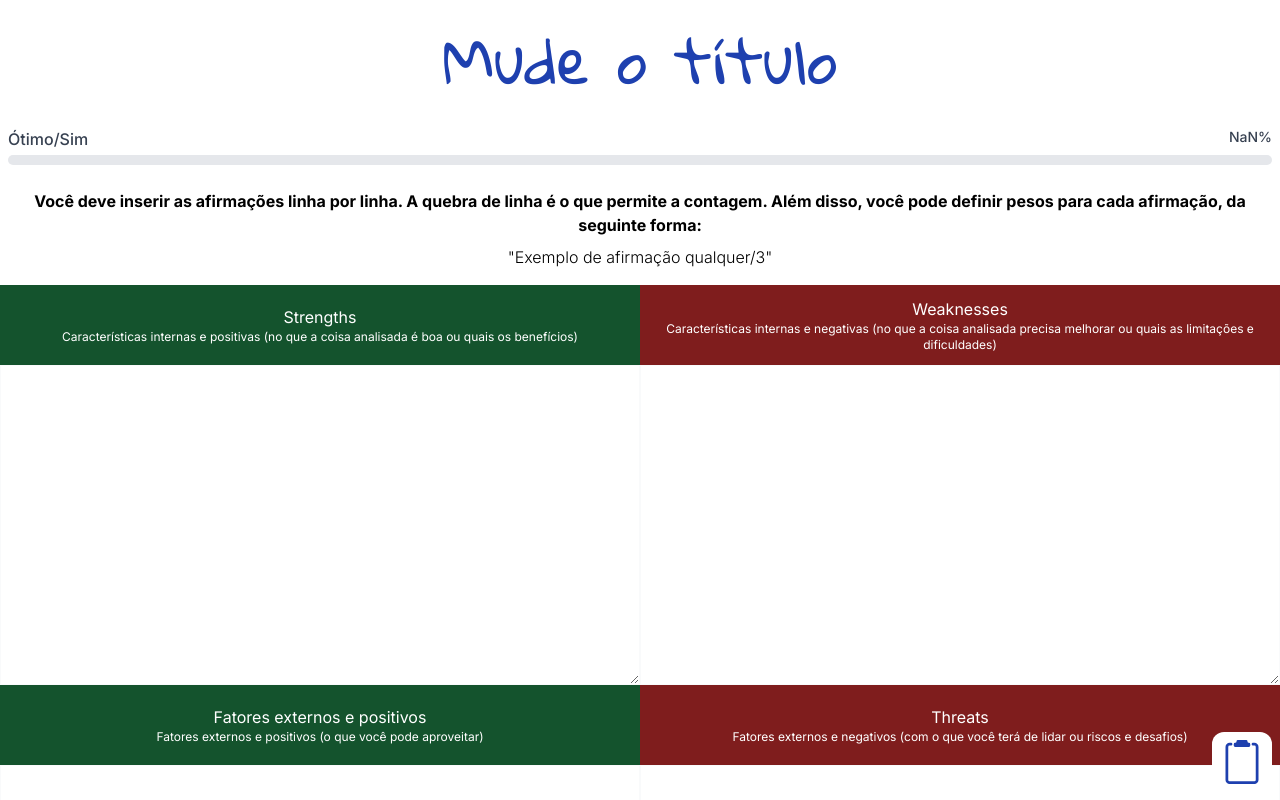
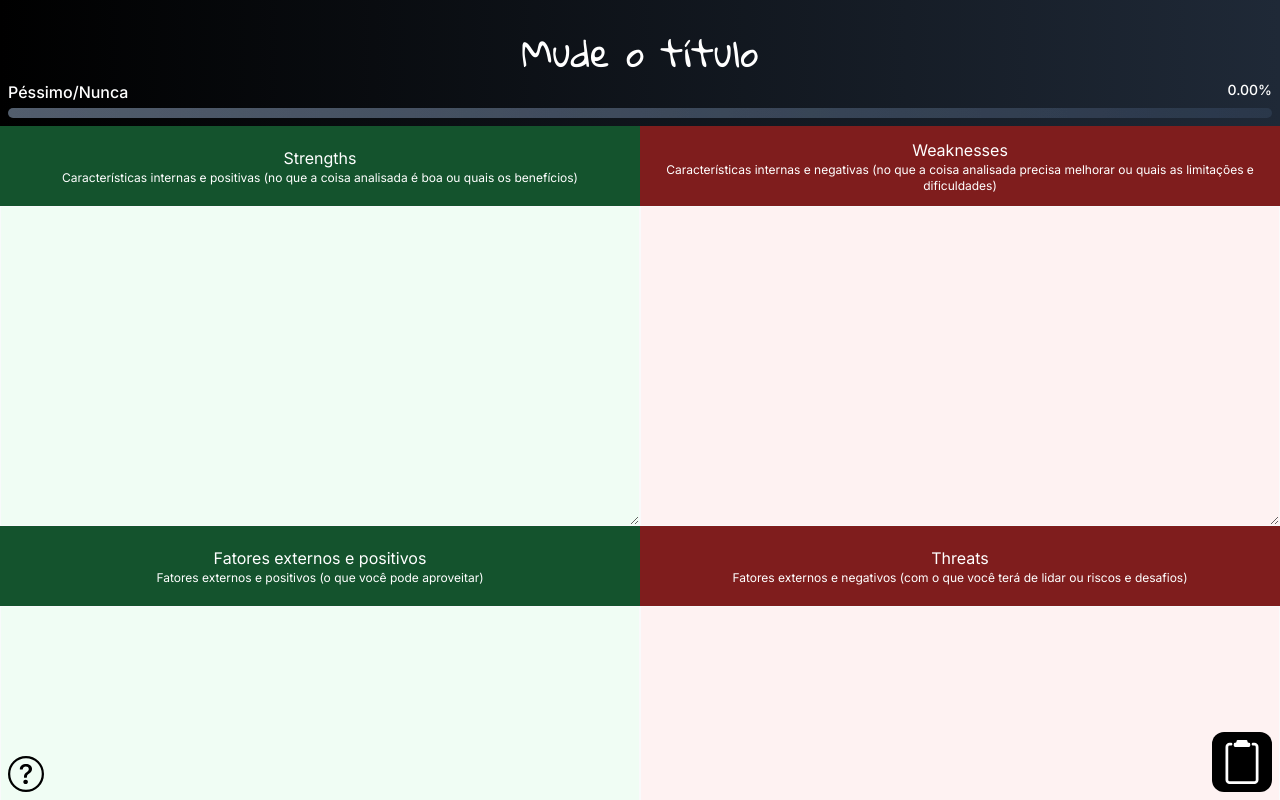
Before and after one commit to dspedroborges/swot, a Next.js app: page / in a window 1280 px wide. Before the commit this address had no page. Shown: the top 800 px of the page. Built offline with nearby package versions, Linux system fonts and the light colour scheme.

Commit message:
mudança visual

```diff
--- a/src/app/layout.tsx
+++ b/src/app/layout.tsx
@@ -19,7 +19,7 @@ export default function RootLayout({
 }>) {
   return (
     <html lang="pt-br">
-      <body className={inter.className}>
+      <body className={`${inter.className} bg-gradient-to-r from-black to-gray-800`}>
         {children}
       </body>
     </html>
--- a/src/app/page.tsx
+++ b/src/app/page.tsx
@@ -3,14 +3,14 @@
 import { useRouter, useSearchParams } from "next/navigation";
 import { Suspense, useEffect, useState } from "react";
 import { Gloria_Hallelujah } from "next/font/google";
-import { BsClipboard2, BsClipboard2Check } from "react-icons/bs";
+import { BsClipboard2, BsClipboard2Check, BsQuestionCircle } from "react-icons/bs";
 
 const gloriaHallelujah = Gloria_Hallelujah({ weight: ["400"], subsets: ["latin"] });
 
 export default function Home() {
   return (
     <Suspense>
-      <Page/>
+      <Page />
     </Suspense>
   )
 }
@@ -30,9 +30,12 @@ function Page() {
   const [threats, setThreats] = useState<string[]>([]);
   const [percentual, setPercentual] = useState(0);
   const [currentTitle, setCurrentTitle] = useState(title || "Mude o título")
+  const [showHelp, setShowHelp] = useState(false);
 
   const addToClipboard = () => {
-    navigator.clipboard.writeText(window.location.href);
+    let change = `?title=${currentTitle}&strengths=${strengths.join(";")}&opportunities=${opportunities.join(";")}&weaknesses=${weaknesses.join(";")}&threats=${threats.join(";")}`;
+    router.push(change);
+    navigator.clipboard.writeText(window.location.origin + "/" + change);
   }
 
   useEffect(() => {
@@ -41,10 +44,6 @@ function Page() {
     if (_weaknesses) setWeaknesses(_weaknesses.split(";"));
     if (_threats) setThreats(_threats.split(";"));
   }, [_strengths, _opportunities, _weaknesses, _threats]);
-
-  useEffect(() => {
-    router.push(`?title=${currentTitle}&strengths=${strengths.join(";")}&opportunities=${opportunities.join(";")}&weaknesses=${weaknesses.join(";")}&threats=${threats.join(";")}`);
-  }, [strengths, opportunities, weaknesses, threats, currentTitle]);
 
   const getBgColor = () => {
     if (percentual < 25) {
@@ -90,22 +89,24 @@ function Page() {
     let sumPositive = sum(strengths) + sum(opportunities);
     let sumNegative = sum(weaknesses) + sum(threats);
 
-    setPercentual((sumPositive / (sumPositive + sumNegative)) * 100);
+    const perc = (sumPositive / (sumPositive + sumNegative)) * 100;
+    setPercentual(isNaN(perc) ? 0 : perc);
   }, [strengths, opportunities, weaknesses, threats]);
 
   return (
     <>
-      <input type="text" className={`bg-transparent text-blue-800 block mx-auto text-center rounded-xl text-2xl lg:text-6xl ${gloriaHallelujah.className}`} value={currentTitle} onChange={(e) => setCurrentTitle(e.target.value)} />
+      <BsQuestionCircle className="text-black fixed bottom-2 left-2 text-4xl hover:scale-90 cursor-pointer" onMouseEnter={() => setShowHelp(true)} onMouseLeave={() => setShowHelp(false)} />
+      <input type="text" className={`bg-transparent text-white block mx-auto text-center rounded-xl text-2xl lg:text-4xl mt-8 ${gloriaHallelujah.className}`} defaultValue={currentTitle} onChange={(e) => setCurrentTitle(e.target.value)} />
       <div className="p-2">
         <div className="flex justify-between mb-1">
-          <span className="text-base font-medium text-gray-700">
+          <span className="text-base font-medium text-white">
             {getQualityAndDecision()[0]}/{getQualityAndDecision()[1]}
           </span>
-          <span className="text-sm font-medium text-gray-700">
+          <span className="text-sm font-medium text-white">
             {percentual.toFixed(2)}%
           </span>
         </div>
-        <div className="w-full bg-gray-200 rounded-full h-2.5">
+        <div className="w-full bg-gradient-to-r from-gray-600 to-gray-800 brightness-150 animate-pulse outline-4 outline-white rounded-full h-2.5">
           <div
             className="h-2.5 rounded-full"
             style={{
@@ -115,32 +116,38 @@ function Page() {
           />
         </div>
       </div>
-      <p className="text-center mt-4 mb-2 font-bold">Você deve inserir as afirmações linha por linha. A quebra de linha é o que permite a contagem. Além disso, você pode definir pesos para cada afirmação, da seguinte forma:</p>
-      <p className="text-center mb-4 font-light">"Exemplo de afirmação qualquer/3"</p>
+      {
+        showHelp && (
+          <div className="bg-gray-950 text-white p-2 rounded-xl fixed bottom-2 left-1/2 -translate-x-1/2 border">
+            <p className="text-center mt-4 mb-2 font-bold">Você deve inserir as afirmações linha por linha. A quebra de linha é o que permite a contagem. Além disso, você pode definir pesos para cada afirmação, da seguinte forma:</p>
+            <p className="text-center mb-4 font-light">"Exemplo de afirmação qualquer/3"</p>
+          </div>
+        )
+      }
       <main className="grid grid-cols-2">
         <div className="h-[400px]">
           <label htmlFor="strengths" className="cursor-pointer h-[20%] bg-green-900 hover:bg-green-800 text-white py-1 flex flex-col items-center justify-center text-center">Strengths <span className="text-xs">Características internas e positivas (no que a coisa analisada é boa ou quais os benefícios)</span></label>
-          <textarea id="strengths" className="hover:bg-gray-50 w-full h-[80%] focus:outline-none border-[1px] border-gray-50 p-2" value={strengths.join("\n")} onChange={(e) => setStrengths(e.target.value.split("\n"))}></textarea>
+          <textarea id="strengths" className="bg-green-50 hover:bg-green-100 w-full h-[80%] focus:outline-none border-[1px] border-gray-50 p-2" defaultValue={strengths.join("\n")} onChange={(e) => setStrengths(e.target.value.split("\n"))}></textarea>
         </div>
         <div className="h-[400px]">
           <label htmlFor="weaknesses" className="cursor-pointer h-[20%] bg-red-900 hover:bg-red-800 text-white py-1 flex flex-col items-center justify-center text-center">Weaknesses <span className="text-xs">Características internas e negativas (no que a coisa analisada precisa melhorar ou quais as limitações e dificuldades)</span></label>
-          <textarea id="weaknesses" className="hover:bg-gray-50 w-full h-[80%] focus:outline-none border-[1px] border-gray-50 p-2" value={weaknesses.join("\n")} onChange={(e) => setWeaknesses(e.target.value.split("\n"))}></textarea>
+          <textarea id="weaknesses" className="bg-red-50 w-full h-[80%] focus:outline-none border-[1px] border-gray-50 p-2" defaultValue={weaknesses.join("\n")} onChange={(e) => setWeaknesses(e.target.value.split("\n"))}></textarea>
         </div>
         <div className="h-[400px]">
           <label htmlFor="opportunities" className="cursor-pointer h-[20%] bg-green-900 hover:bg-green-800 text-white py-1 flex flex-col items-center justify-center text-center">Fatores externos e positivos <span className="text-xs">Fatores externos e positivos (o que você pode aproveitar)</span></label>
-          <textarea id="opportunities" className="hover:bg-gray-50 w-full h-[80%] focus:outline-none border-[1px] border-gray-50 p-2" value={opportunities.join("\n")} onChange={(e) => setOpportunities(e.target.value.split("\n"))}></textarea>
+          <textarea id="opportunities" className="bg-green-50 w-full h-[80%] focus:outline-none border-[1px] border-gray-50 p-2" defaultValue={opportunities.join("\n")} onChange={(e) => setOpportunities(e.target.value.split("\n"))}></textarea>
         </div>
         <div className="h-[400px]">
           <label htmlFor="threats" className="cursor-pointer h-[20%] bg-red-900 hover:bg-red-800 text-white py-1 flex flex-col items-center justify-center text-center">Threats <span className="text-xs">Fatores externos e negativos (com o que você terá de lidar ou riscos e desafios)</span></label>
-          <textarea id="threats" className="hover:bg-gray-50 w-full h-[80%] focus:outline-none border-[1px] border-gray-50 p-2" value={threats.join("\n")} onChange={(e) => setThreats(e.target.value.split("\n"))}></textarea>
+          <textarea id="threats" className="bg-red-50 w-full h-[80%] focus:outline-none border-[1px] border-gray-50 p-2" defaultValue={threats.join("\n")} onChange={(e) => setThreats(e.target.value.split("\n"))}></textarea>
         </div>
       </main>
 
       {
         addedClipboard ? (
-          <BsClipboard2Check title="URL copied to clipboard" className="bg-white p-2 rounded-xl fixed bottom-2 right-2 text-green-800 text-6xl hover:scale-95 cursor-pointer" />
+          <BsClipboard2Check title="URL copied to clipboard" className="bg-black p-2 rounded-xl fixed bottom-2 right-2 text-green-800 text-6xl hover:scale-95 cursor-pointer" />
         ) : (
-          <BsClipboard2 title="Copy URL to clipboard" className="bg-white p-2 rounded-xl fixed bottom-2 right-2 text-blue-800 text-6xl hover:scale-95 cursor-pointer" onClick={() => {
+          <BsClipboard2 title="Copy URL to clipboard" className="bg-black p-2 rounded-xl fixed bottom-2 right-2 text-white text-6xl hover:scale-95 cursor-pointer" onClick={() => {
             setAddedClipboard(true);
             addToClipboard();
             setTimeout(() => {
```
